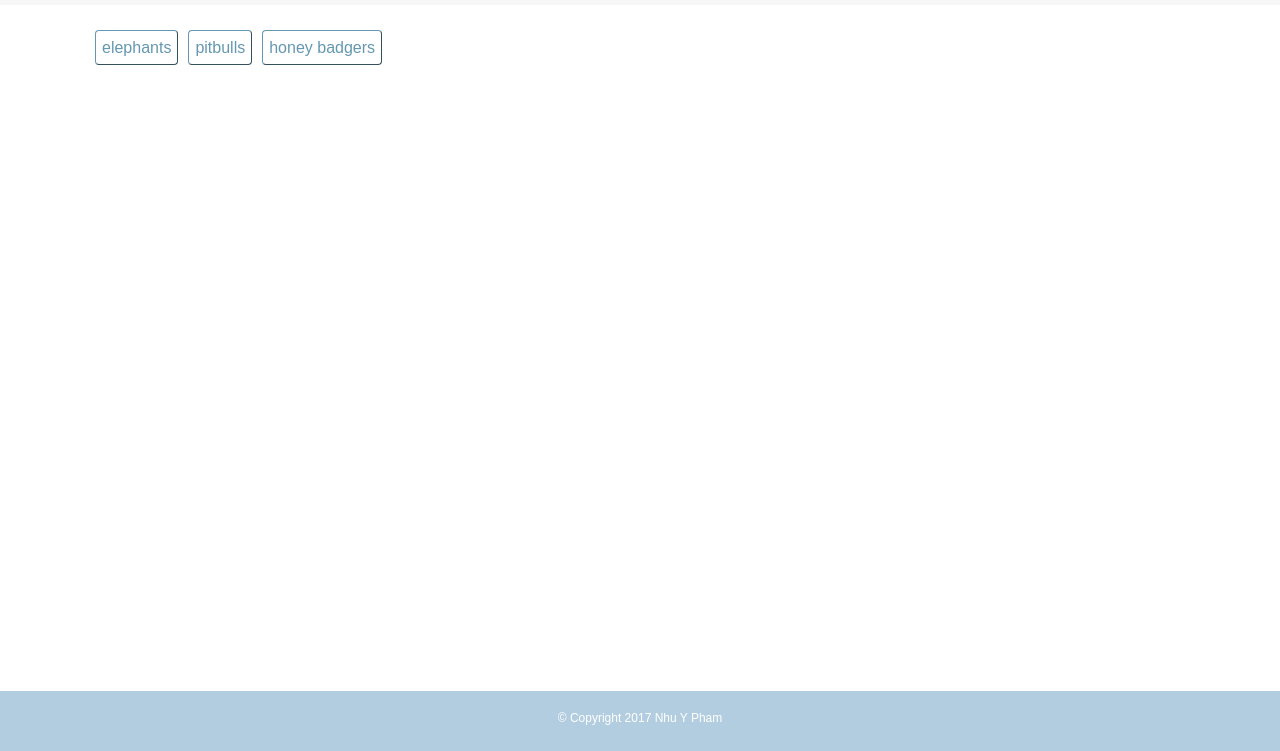
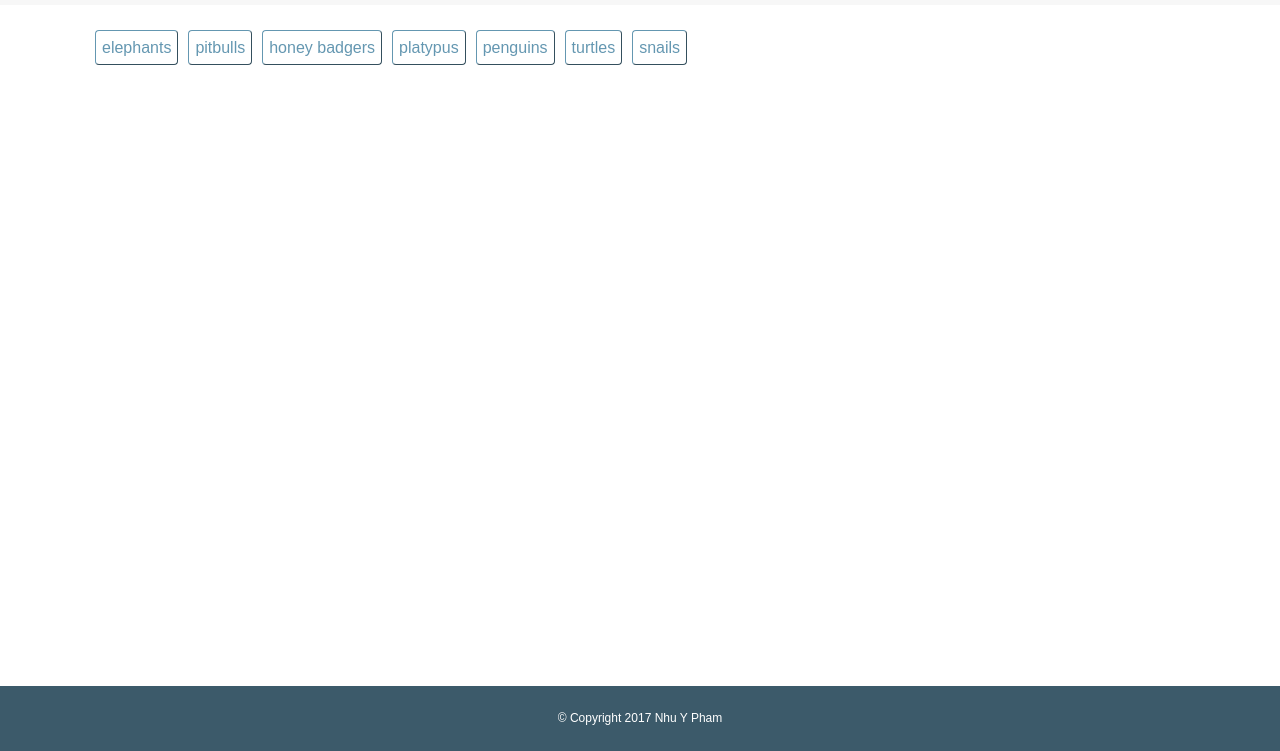
Before and after one commit to nhuyp87/GIPHY_API_HW, a plain HTML site: page index.html in a window 1280 px wide. Shown: the part 49-800 px from the top of the page. Drawn offline with nearby package versions, Linux system fonts and the light colour scheme.

Commit message:
CSS for footer

```diff
--- a/assets/css/style.css
+++ b/assets/css/style.css
@@ -37,6 +37,7 @@ body {
 	border-radius: 4px;
 }
 
+
 /*Where the GIFs go*/
 
 
@@ -55,7 +56,7 @@ body {
 .navbar-fixed-bottom {
 
 	color: white;
-	background-color: #b3cde0;
+	background-color: #3c5a6a;
 	font-family: 'Arial', 'Helvetica Neue', Helvetica, sans-serif;
 	font-size: 12px;
 	text-align: center;
@@ -66,5 +67,5 @@ body {
 
 
 #footer {
-	padding-top: 10px;
+	padding-top: 15px;
 }
--- a/assets/javascript/app.js
+++ b/assets/javascript/app.js
@@ -1,6 +1,6 @@
 // Array of strings related to a topic of interest.
 
-var topics = ["elephants", "pitbulls", "honey badgers"];
+var topics = ["elephants", "pitbulls", "honey badgers", "platypus", "penguins", "turtles", "snails"];
 
 // For loop - Take the topics in the array and create buttons in HTML.
 
@@ -77,8 +77,9 @@ $(document).on("click", ".topicButtons", function() {
             animalImage.attr("data-state", "still");
             animalImage.attr("data-still", stillURL);
             // Appending the paragraph and image tag to the animalDiv
+            animalDiv.append(p);
             animalDiv.append(animalImage);
-            animalDiv.append(p);
+
             // Prependng the animalDiv to the HTML page in the "#gifs-appear-here" div
             $("#addGif").prepend(animalDiv);
           }
```
